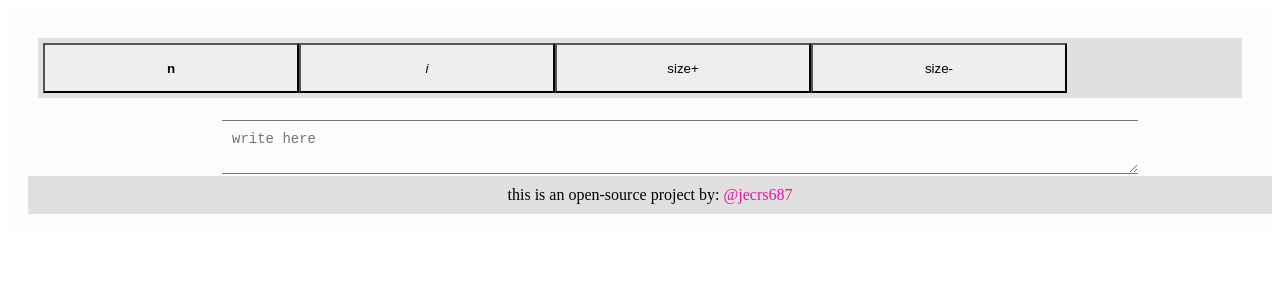
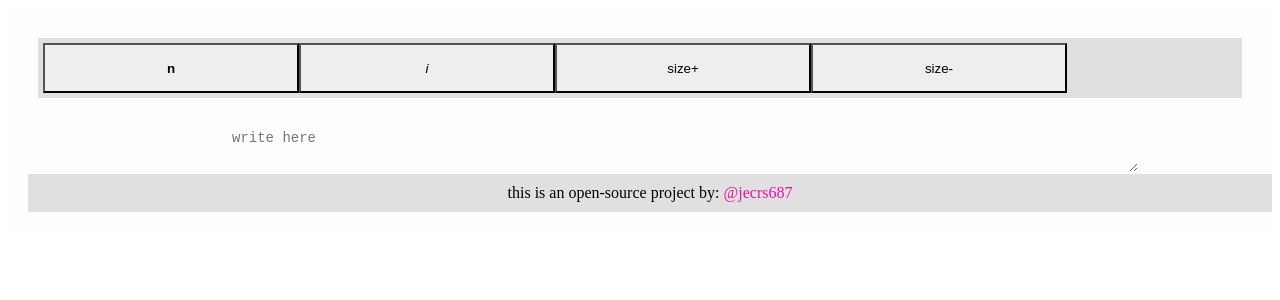
Before and after one commit to jecrs687/rich-text-editor, a React (Create React App) app: page / in a window 1280 px wide. Shown: the top 300 px of the page. Built offline with nearby package versions, Linux system fonts and the light colour scheme.

Commit message:
updates in design

```diff
--- a/src/App.css
+++ b/src/App.css
@@ -60,8 +60,8 @@ color: #ea12a2;
 }
 .App-box{
   padding: 10px;
-  border-style: solid none solid none;
-  border-width: 0.01px;
+  border: none;
+
   background-color: transparent;
   height: max-content;
   width:  70vw;
@@ -69,9 +69,11 @@ color: #ea12a2;
 }
 
 .App-box:focus{
+  outline: none !important;
   padding: 10px;
   border-style: solid none solid none;
-  border-width: 0.05px;
+  border-width: 0.1px;
+  border-color: #ddd;
   background-color: transparent;
   height: max-content;
   width:  70vw;
```
